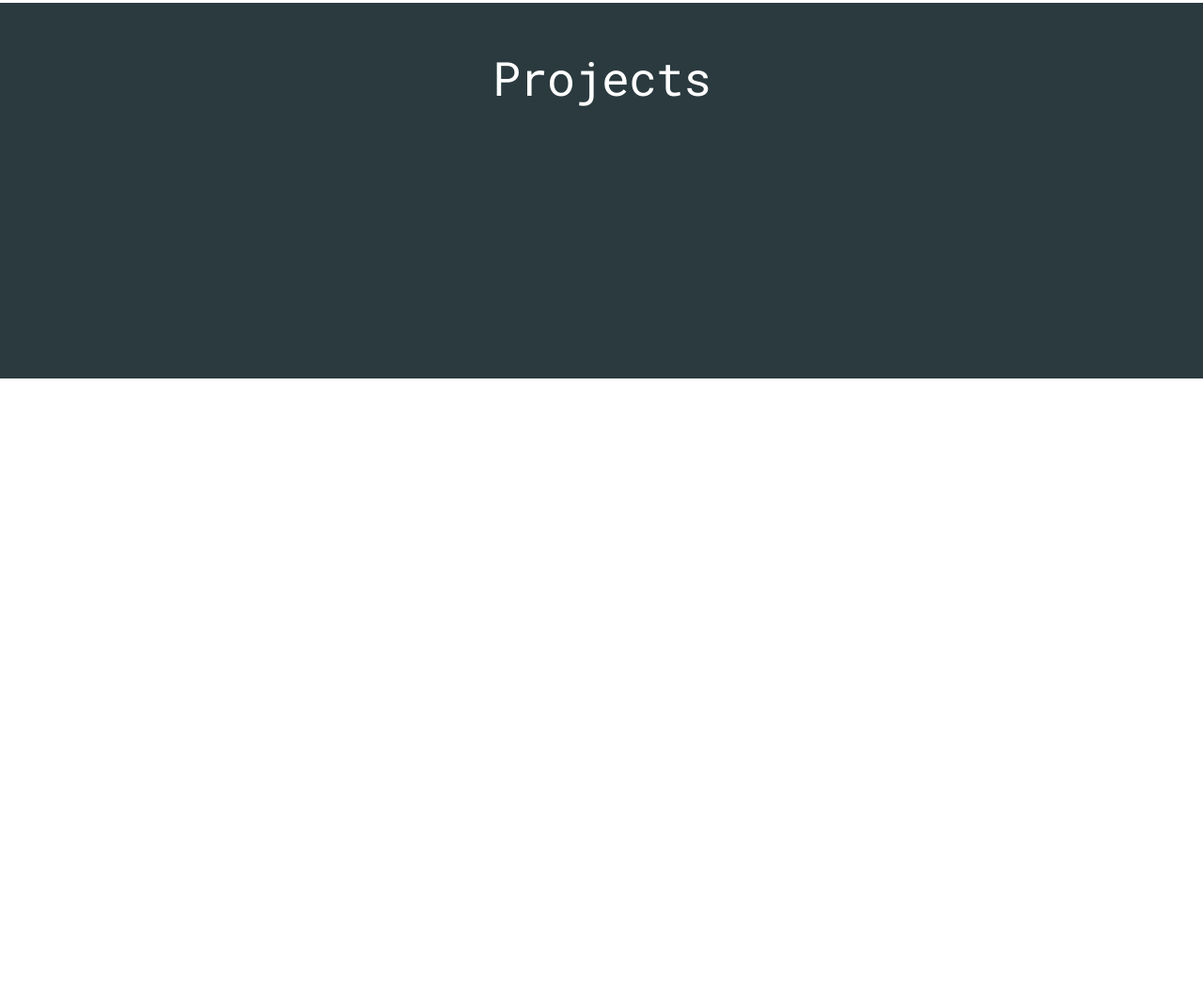
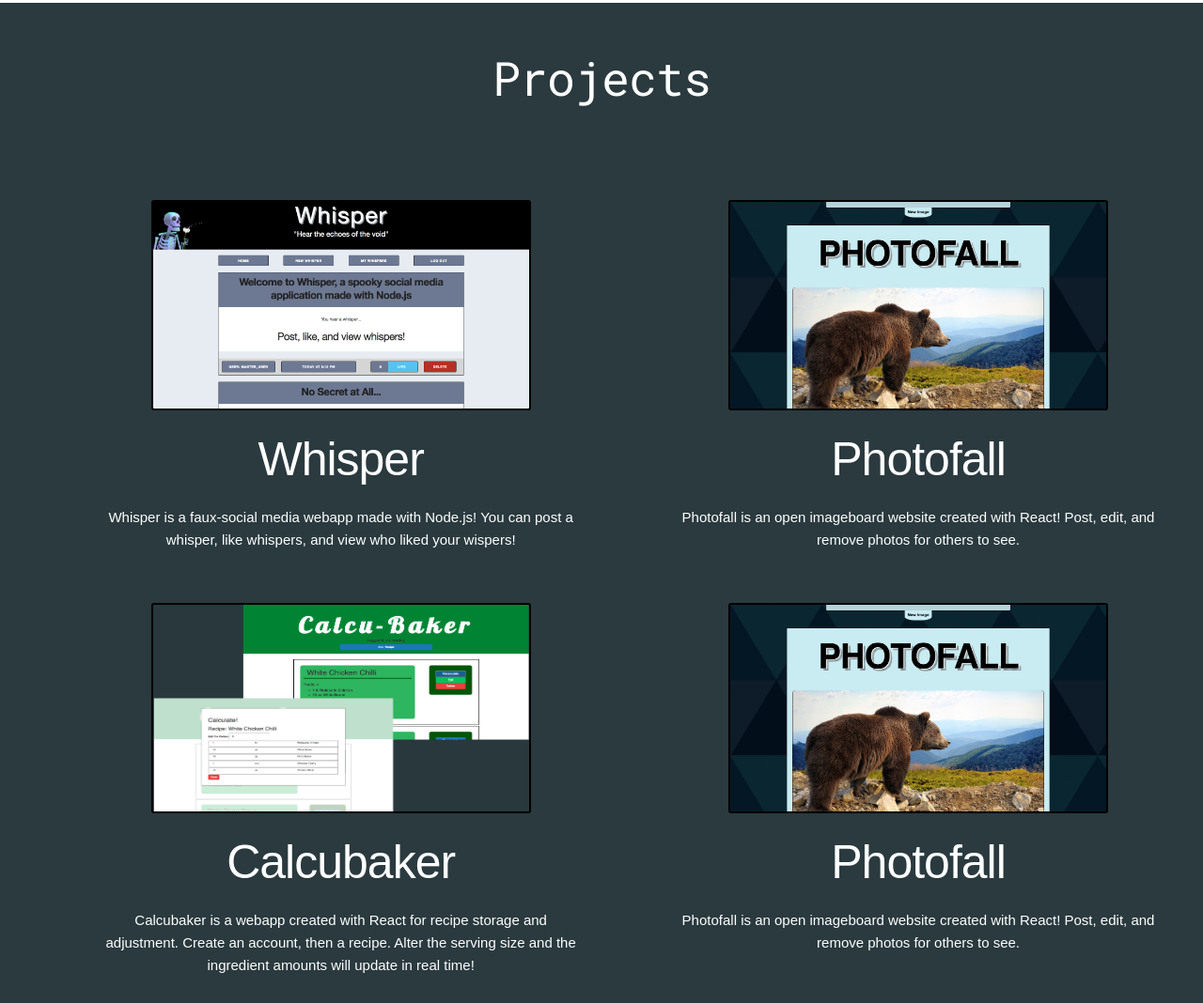
Before and after one commit to BradleyNR/portfolio, a React app: page / in a window 1280 px wide. Shown: the part 1247-2315 px from the top of the page at 94% size. Before the commit the page ends 1650 px from the top, so only its background shows below. Built offline with nearby package versions, Linux system fonts and the light colour scheme.

Commit message:
working on project display area

```diff
--- /dev/null
+++ b/src/components/Projects.js
@@ -0,0 +1,35 @@
+import React, { Component } from 'react';
+
+import projects from '../data/projects.js';
+
+class Projects extends Component{
+  render(){
+
+    let projectBox = projects.map((item, index) => {
+      return (
+        <div className='project-box five columns offset-by-one' key={index}>
+          <div className='project-img-container'>
+            <a href={item.url}> <img src={item.img} className='project-img' alt='project'/> </a>
+          </div>
+
+
+          <div className='row'>
+            <h1 className='project-title twelve columns'>{item.title}</h1>
+          </div>
+          <div className='row'>
+            <p className='skill-description'>{item.description}</p>
+          </div>
+        </div>
+      )
+    });
+
+    return (
+      <div className='project-area-bg'>
+        <h1 className='projects-header'>Projects</h1>
+        {projectBox}
+      </div>
+    )
+  }
+}
+
+export default Projects;
--- a/src/containers/Main.js
+++ b/src/containers/Main.js
@@ -1,9 +1,7 @@
 import React, { Component } from 'react';
 
 import Skills from '../components/Skills';
-
-import projects from '../data/projects.js';
-
+import Projects from '../components/Projects';
 
 
 class Main extends Component{
@@ -22,13 +20,14 @@ class Main extends Component{
         <header className='main-header'>
           <h1 className='main-header-text'>Bradley Carson</h1>
           <h2 className='main-header-secondary-text'>Front End Developer</h2>
+          {/* <a href='https://www.google.com'>
+            <img className='github-logo' src='http://www.freeiconspng.com/uploads/github-logo-icon-22.png' />
+          </a> */}
         </header>
 
         <Skills />
 
-        <div className='project-area-bg'>
-          <h1 className='projects-header'>Projects</h1>
-        </div>
+        <Projects />
       </div>
 
     )
--- a/src/data/projects.js
+++ b/src/data/projects.js
@@ -1,18 +1,27 @@
 let projects = [
   {
-    title: 'My Cool Project 1',
-    img: 'img link here',
-    description: 'A really cool project that I made it is the best do you not agree?'
+    title: 'Whisper',
+    img: '/images/whisper_app.png',
+    url: 'https://whisper-app.herokuapp.com/login',
+    description: 'Whisper is a faux-social media webapp made with Node.js! You can post a whisper, like whispers, and view who liked your wispers!'
   },
   {
-    title: 'My Cool Project 1',
-    img: 'img link here',
-    description: 'A really cool project that I made it is the best do you not agree?'
+    title: 'Photofall',
+    img: '/images/photofall_app.png',
+    url: 'https://bradleynr.github.io/10.2-photofall/',
+    description: 'Photofall is an open imageboard website created with React! Post, edit, and remove photos for others to see.'
   },
   {
-    title: 'My Cool Project 1',
-    img: 'img link here',
-    description: 'A really cool project that I made it is the best do you not agree?'
+    title: 'Calcubaker',
+    img: '/images/calcubaker_combined.png',
+    url: 'https://bradleynr.github.io/weekly-11-bakers/',
+    description: 'Calcubaker is a webapp created with React for recipe storage and adjustment. Create an account, then a recipe. Alter the serving size and the ingredient amounts will update in real time!'
+  },
+  {
+    title: 'Photofall',
+    img: '/images/photofall_app.png',
+    url: 'https://bradleynr.github.io/10.2-photofall/',
+    description: 'Photofall is an open imageboard website created with React! Post, edit, and remove photos for others to see.'
   }
 ]
 
--- a/src/data/skills.js
+++ b/src/data/skills.js
@@ -15,7 +15,7 @@ let skills = [
     id: 3,
     title: 'CSS',
     img: '/images/css_logo.png',
-    description: "I am familiar with CSS as well as popular frameworks like Bootstrap. Clever use of CSS can turn a website into a wonderful user experience!"
+    description: "I am familiar with CSS as well as popular frameworks like Bootstrap. Clever use of CSS can turn a website into a wonderful user experience! (Hover over a skill icon for a surprise!)"
   }
 ];
 
--- a/src/styles/App.css
+++ b/src/styles/App.css
@@ -19,6 +19,13 @@
   font-size: 40px;
   font-family: 'Roboto Mono', monospace;
   margin-top: 30px;
+}
+
+.github-logo {
+  height: 30px;
+  width: 30px;
+  background-color: white;
+  border-radius: 5px;
 }
 
 /*SKILLS*/
@@ -57,9 +64,12 @@
   text-align: center;
 }
 
+/*PROJECTS*/
+
 .project-area-bg {
+  color: #FFF;
   background-color: #2A3A3F;
-  height: 400px;
+  height: 1200px;
   text-align: center;
 }
 
@@ -67,6 +77,24 @@
   color: #FFF;
   font-family: 'Roboto Mono', monospace;
   padding-top: 50px;
+  padding-bottom: 50px;
+}
+
+.project-title {
+  color: #FFF;
+  margin-top: 15px;
+}
+
+.project-img {
+  height: 220px;
+  width: 400px;
+  margin-top: 30px;
+  border: 2px solid #000;
+  border-radius: 3px;
+}
+
+.project-img:hover {
+  box-shadow: 0 0 15px rgba(255, 255, 255, 1);
 }
 
 
```
Also changed, not shown: public/images/calcubaker_combined.png (added), public/images/photofall_app.png (added), public/images/whisper_app.png (added).
